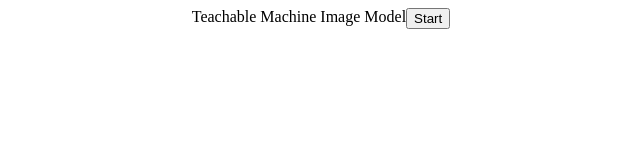
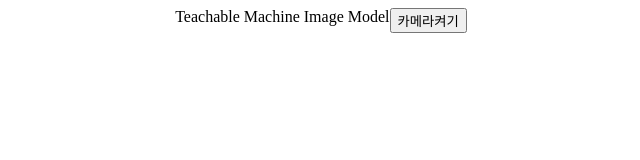
Before and after one commit to Emmett6401/webappTM02, a plain HTML site: page index.html in a window 1280 px wide. Shown: the whole page, without its empty margins (319-959 px from the left). Drawn offline with Linux system fonts and the light colour scheme.

Commit message:
Update index.html

```diff
--- a/index.html
+++ b/index.html
@@ -13,7 +13,7 @@
   </head>
   <body>
     <div>Teachable Machine Image Model</div>
-    <button type="button" onclick="init()">Start</button>
+    <button type="button" onclick="init()">카메라켜기</button>
     <div id="webcam-container"></div>
     <div id="label-container"></div>
     <script src="https://cdn.jsdelivr.net/npm/@tensorflow/tfjs@latest/dist/tf.min.js"></script>
```
